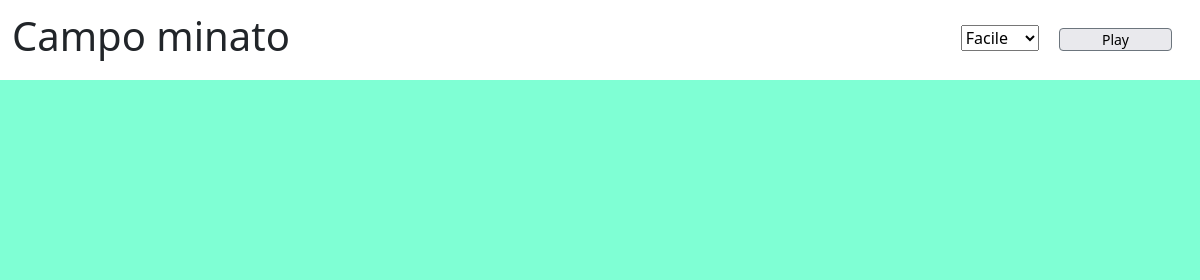
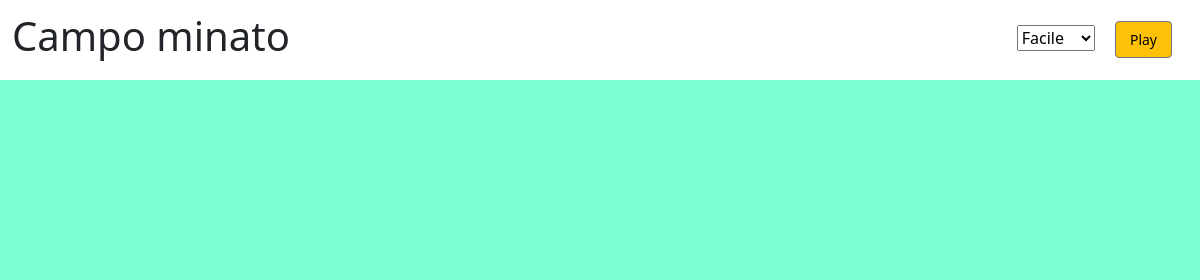
Before and after one commit to Luigi9411/js-campominato-dom, a plain HTML site: page index.html in a window 1280 px wide. Shown: the top 280 px of the page, 80-1280 px from the left. Drawn offline with nearby package versions, Linux system fonts and the light colour scheme.

Commit message:
add-repository-final-commit

```diff
--- a/css/style.css
+++ b/css/style.css
@@ -14,10 +14,10 @@
 }
 
 .button-color{
-    background-color: #E9E9ED;
+    background-color: #FFC107;
     color: black;
-    margin: 2em 0;
-    padding: 0 3em;
+    margin: 1.5em 0;
+    padding: .5em 1em;
 }
 
 .container {
@@ -55,11 +55,11 @@
 }
 
 .cell.mine{
-	background-color: #72409E;
+	background-color: #850606;
 }
 
 .cell.no-mine{
-	background-color: aqua;
+	background-color: #16166D;
 }
 
 .result{
```
